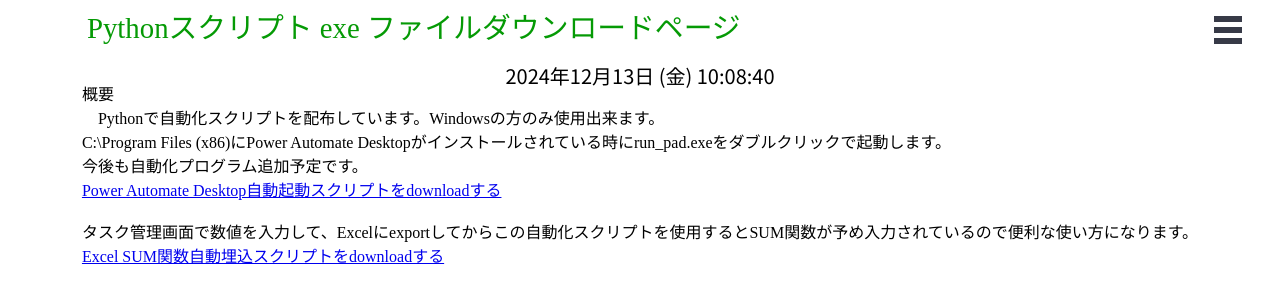
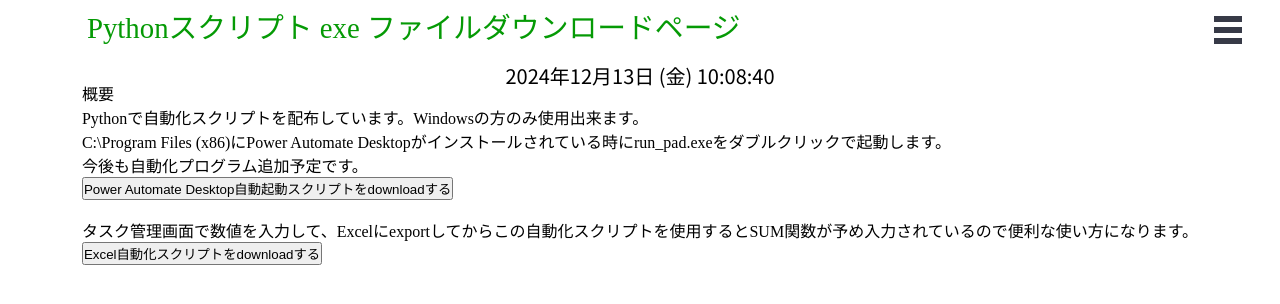
Before and after one commit to masatuber/weather-todo-quiz-app, a React (Vite) app: page /PythonDlPage in a window 1280 px wide. Shown: the top 304 px of the page. Built offline with nearby package versions, Linux system fonts and the light colour scheme; no server answers.

Commit message:
“ボタン追加”

```diff
--- a/src/components/PythonDlPage.jsx
+++ b/src/components/PythonDlPage.jsx
@@ -1,8 +1,90 @@
 //Python exe ダウンロードページ
 // https://node-exe-api.onrender.com//paDL
 //  https://node-exe-api.onrender.com/xlsxDL
+import axios from "axios";
+import { useState } from "react";
+
 function PythonDlPage() {
+  //ダウンロードAPI遅延問題用に状態管理
+  const [loading, setLoading] = useState(false);
 
+  const paDlHandle = async () => {
+    setLoading(true);
+
+    //responseType: "blob"はaxiosのレスポンスを設定出来る
+    //.thenでサーバーからの応答を受け取った後の処理を指示します,今回はexeファイルのため、axiosのみの処理が出来ない
+    axios
+      .get("https://node-exe-api.onrender.com/paDL", {
+        responseType: "blob",
+      })
+      .then((response) => {
+        //バックエンド側のバイナリデータを取得
+        const blobData = response.data;
+
+        //blobから一時URLを生成
+        const downloadUrl = window.URL.createObjectURL(blobData);
+
+        //ダウンロード用のlinkを生成
+        const link = document.createElement("a");
+        link.href = downloadUrl;
+
+        //ダウンロードファイル名を設定
+        link.setAttribute("download", "run_pad.exe");
+
+        //リンクを自動clickしダウンロードを開始
+        link.click();
+
+        //HTML 要素を削除するメソッド
+        link.remove();
+
+        //revokeObjectURL()は、createObjectURL()で作成したオブジェクトURLを無効化し、ブラウザのメモリを解放するためのメソッド
+        window.URL.revokeObjectURL(link);
+
+        //DL遅延を表示
+        setLoading(false);
+      })
+      .catch((error) => {
+        console.error("ダウンロード中にエラーが発生が発生しました:", error);
+      });
+  };
+
+  const xlsxDlHandle = async () => {
+    setLoading(true);
+    axios
+      .get("https://node-exe-api.onrender.com/xlsxDL", {
+        responseType: "blob",
+      })
+      .then((response) => {
+        //バックエンド側のバイナリデータを取得
+        const blobData = response.data;
+
+        //blobから一時URLを生成
+        const downloadUrl = window.URL.createObjectURL(blobData);
+
+        //ダウンロード用のlinkを生成
+        const link = document.createElement("a");
+        link.href = downloadUrl;
+
+        //ダウンロードファイル名を設定
+        link.setAttribute("download", "xlsx.exe");
+
+        //リンクを自動clickしダウンロードを開始
+        link.click();
+
+        //HTML 要素を削除するメソッド
+        link.remove();
+
+        //revokeObjectURL()は、createObjectURL()で作成したオブジェクトURLを無効化し、ブラウザのメモリを解放するためのメソッド
+        window.URL.revokeObjectURL(link);
+
+        //DL遅延を表示
+        setLoading(false);
+      })
+      .catch((error) => {
+        //エラー処理
+        console.error("ダウンロード中にエラーが発生が発生しました:", error);
+      });
+  };
 
   return (
     <>
@@ -11,35 +93,32 @@
           <font size="3.5">
             概要
             <br />
-            <p>　Pythonで自動化スクリプトを配布しています。Windowsの方のみ使用出来ます。</p>
+            {loading && <div>ダウンロードをリクエスト中お待ちください...</div>}
+            <p>
+              　Pythonで自動化スクリプトを配布しています。Windowsの方のみ使用出来ます。
+            </p>
             C:\Program Files (x86)にPower Automate
             Desktopがインストールされている時にrun_pad.exeをダブルクリックで起動します。
             <br />
             今後も自動化プログラム追加予定です。
             <br />
             <p>
-              <a
-                href="https://node-exe-api.onrender.com/paDL"
-                download="run_pad.exe"
-              >
+              <button onClick={paDlHandle}>
                 Power Automate Desktop自動起動スクリプトをdownloadする
-              </a>
+              </button>
               <br />
               <br />
               タスク管理画面で数値を入力して、Excelにexportしてからこの自動化スクリプトを使用するとSUM関数が予め入力されているので便利な使い方になります。
               <br />
-              <a
-                href="https://node-exe-api.onrender.com/xlsxDL"
-                download="xlsx.exe"
-              >
-                Excel SUM関数自動埋込スクリプトをdownloadする
-              </a>
+              <button onClick={xlsxDlHandle}>
+                Excel自動化スクリプトをdownloadする
+              </button>
             </p>
           </font>
         </p>
       </div>
     </>
   );
-};
+}
 
 export default PythonDlPage;
```
